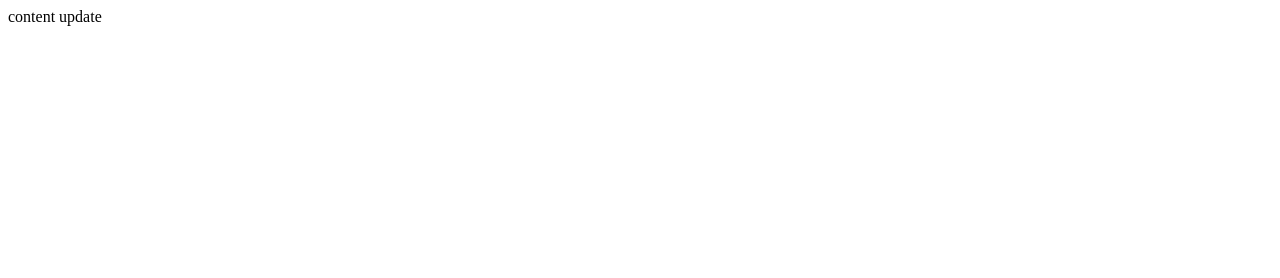
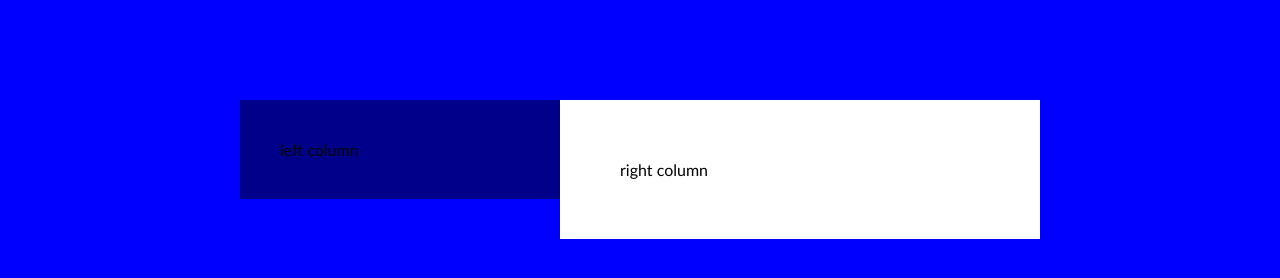
Before and after one commit to aneniskis/4-projektas, a website: page index.html in a window 1280 px wide. Drawn offline with Linux system fonts and the light colour scheme.

Commit message:
Initial HTML content #4

```diff
--- a/css/main.css
+++ b/css/main.css
@@ -0,0 +1,32 @@
+body,
+body * {
+    margin: 0;
+    padding: 0;
+    vertical-align: top;
+    box-sizing: border-box;
+}
+
+body {
+    font-family: 'Gill Sans', 'Gill Sans MT', Calibri, 'Trebuchet MS', sans-serif;
+    background-color: blue;
+}
+.container {
+    display: inline-block;
+    width: 800px;
+    margin-top:100px;
+    margin-left: calc(50% - 400px);
+}
+.container > .left-column{
+    width: 40%;
+    padding: 40px;
+    float: left;
+    background-color: darkblue;
+
+}
+.container > .right-column{
+    width: 60%;
+    float: left;
+    padding: 60px;
+    background-color: #fff;
+
+}
--- a/index.html
+++ b/index.html
@@ -15,7 +15,12 @@
     <meta name="theme-color" content="#ffffff">
     <title>Sign up</title>
 </head>
+
 <body>
-    content update
+    <main class="container">
+        <div class="left-column">left column</div>
+        <div class="right-column"> right column</div>
+    </main>
 </body>
+
 </html>
```
